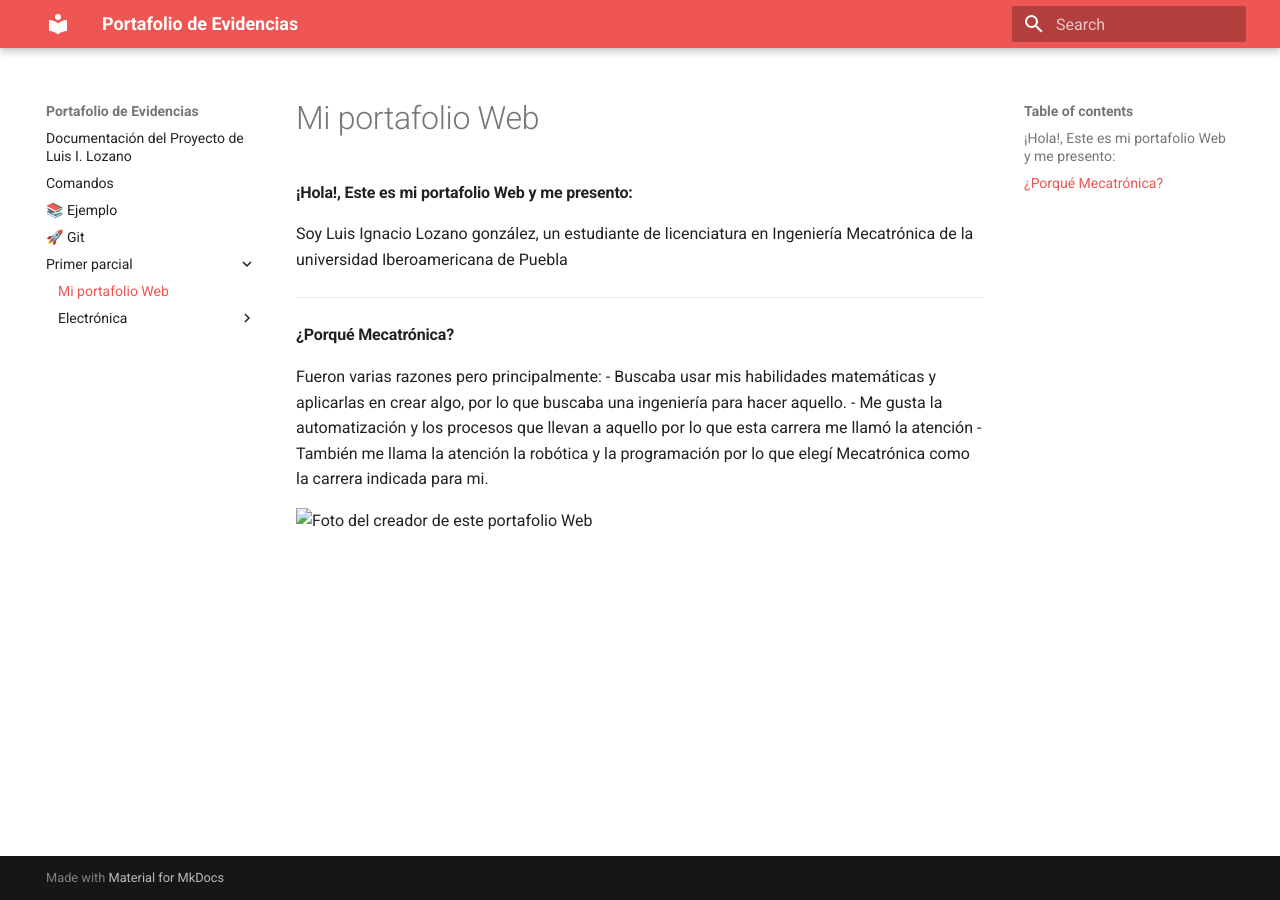
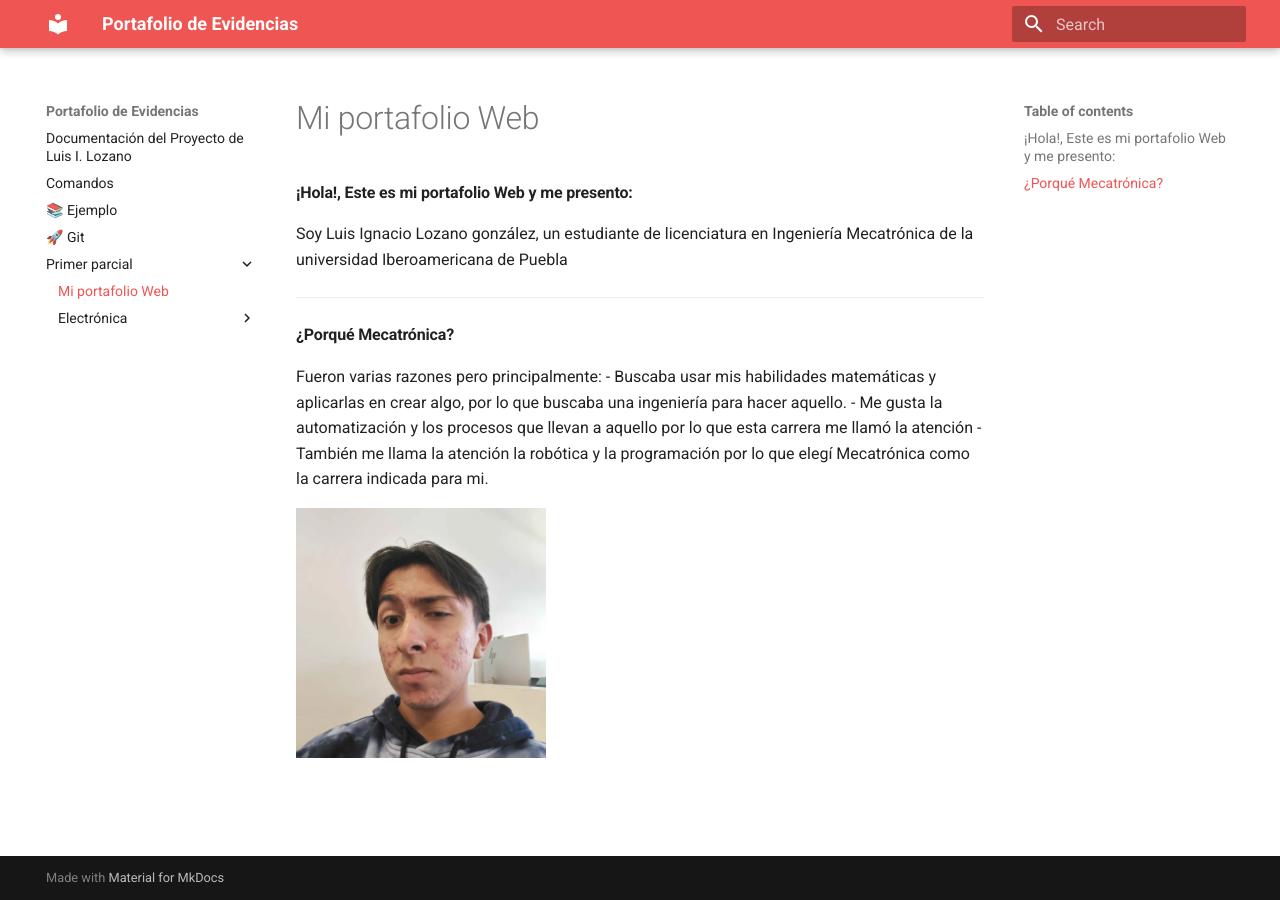
Before and after one commit to LuisILG/Bitacora_LuisO26, an MkDocs documentation site: the page built from docs/Primer_parcial/Sesion1.md, in a window 1280 px wide. Built offline with MkDocs 1.6.1 and Material for MkDocs 9.7.7, drawn with Linux system fonts in a browser that asks for light colours.

Commit message:
error imagen

```diff
--- a/docs/Primer_parcial/Sesion1.md
+++ b/docs/Primer_parcial/Sesion1.md
@@ -14,4 +14,4 @@ Fueron varias razones pero principalmente:
 - También me llama la atención la robótica y la programación por lo que elegí Mecatrónica como la carrera indicada para mi.
 
 
-<img src="../recursos/imgs/Yo.jpg" alt="Foto del creador de este portafolio Web" width="250">
+<img src="../../recursos/imgs/Yo.jpg" alt="Foto del creador de este portafolio Web" width="250">
```
